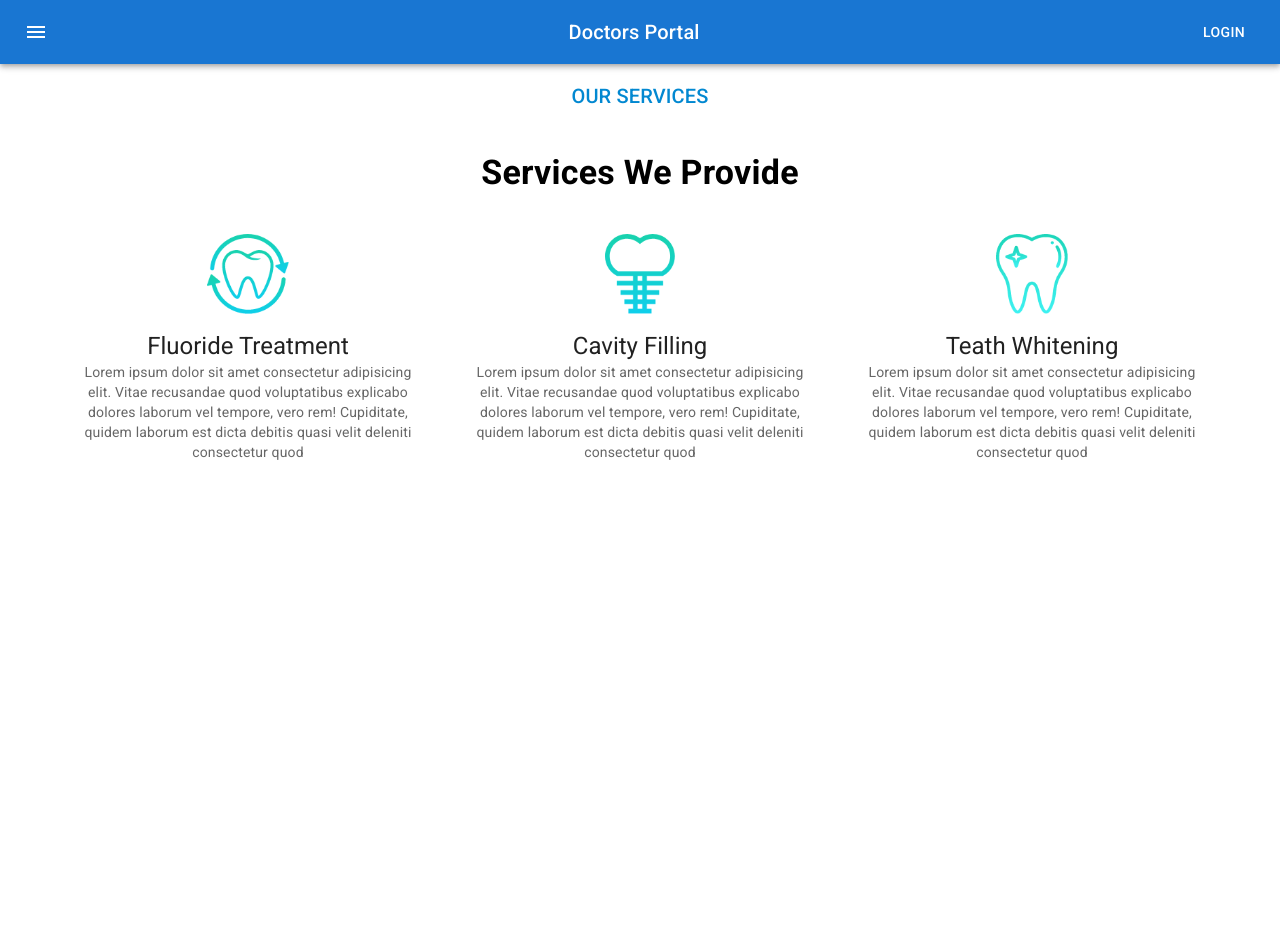
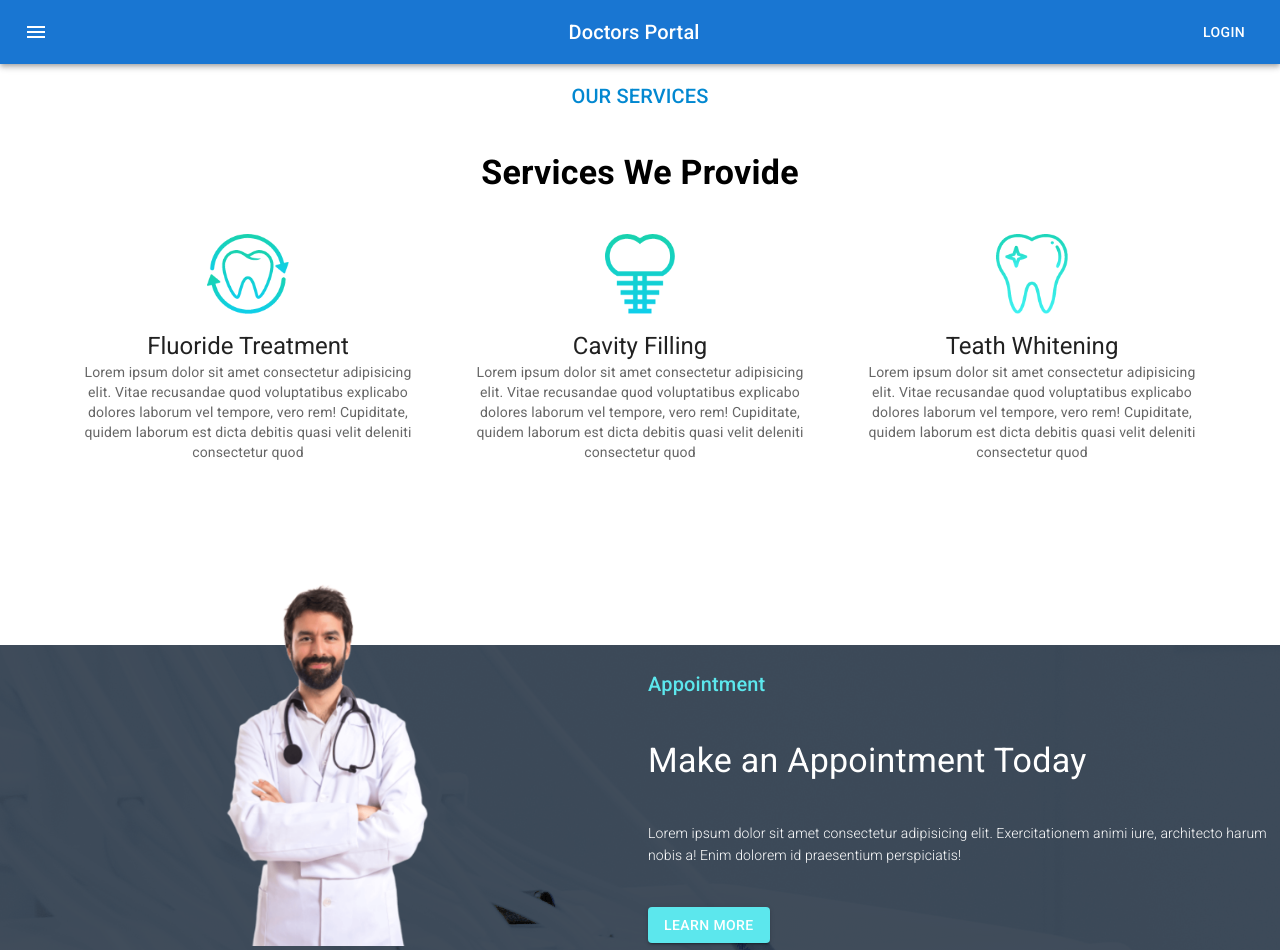
Before and after one commit to showkhin1997/doctors-portal-client, a React (Create React App) app: page / in a window 1280 px wide. Before the commit the page ends 800 px from the top, so only its background shows below. Built offline with nearby package versions, Linux system fonts and the light colour scheme.

Commit message:
appointmrntbanner

```diff
--- a/src/Pages/Home/AppointmentBanner/AppointmentBanner.js
+++ b/src/Pages/Home/AppointmentBanner/AppointmentBanner.js
@@ -1,10 +1,45 @@
 import React from 'react';
+import Box from '@mui/material/Box';
+import Grid from '@mui/material/Grid';
+import doctor from '../../../images/doctor.png';
+import bg from '../../../images/appointment-bg.png';
+import { Button, Typography } from '@mui/material';
 
 const AppointmentBanner = () => {
+    const appointmentBanner = {
+        background: `url(${bg})`,
+        backgroundColor: 'rgba(45, 58, 74, 0.9)',
+        backgroundBlendMode: 'darken, luminosity',
+        marginTop: 175
+    }
     return (
-        <div>
-
-        </div>
+        <Box style={appointmentBanner} sx={{ flexGrow: 1 }}>
+            <Grid container spacing={2}>
+                <Grid item xs={12} md={6}>
+                    <img style={{ width: 400, marginTop: '-115px' }} src={doctor} alt="" />
+                </Grid>
+                <Grid item xs={12} md={6} sx=
+                    {{
+                        display: 'flex',
+                        justifyContent: 'flex-start',
+                        alignItems: 'center',
+                        textAlign: 'left'
+                    }}>
+                    <Box>
+                        <Typography variant="h6" sx={{ mb: 5 }} style={{ color: '#5CE7ED' }}>
+                            Appointment
+                        </Typography>
+                        <Typography variant="h4" sx={{ mb: 5 }} style={{ color: 'white' }}>
+                            Make an Appointment Today
+                        </Typography>
+                        <Typography variant="h6" sx={{ mb: 5 }} style={{ color: 'white', fontSize: 14, fontWeight: 300 }}>
+                            Lorem ipsum dolor sit amet consectetur adipisicing elit. Exercitationem animi iure, architecto harum nobis a! Enim dolorem id praesentium perspiciatis!
+                        </Typography>
+                        <Button variant="contained" style={{ backgroundColor: '#5CE7ED' }}>Learn More</Button>
+                    </Box>
+                </Grid>
+            </Grid>
+        </Box>
     );
 };
 
--- a/src/Pages/Home/Home/Home.js
+++ b/src/Pages/Home/Home/Home.js
@@ -1,5 +1,6 @@
 import React from 'react';
 import Navigation from '../../Shared/Navigation/Navigation';
+import AppointmentBanner from '../AppointmentBanner/AppointmentBanner';
 import Services from '../Services/Services';
 
 const Home = () => {
@@ -7,6 +8,7 @@ const Home = () => {
         <div>
             <Navigation></Navigation>
             <Services></Services>
+            <AppointmentBanner></AppointmentBanner>
         </div>
     );
 };
```
